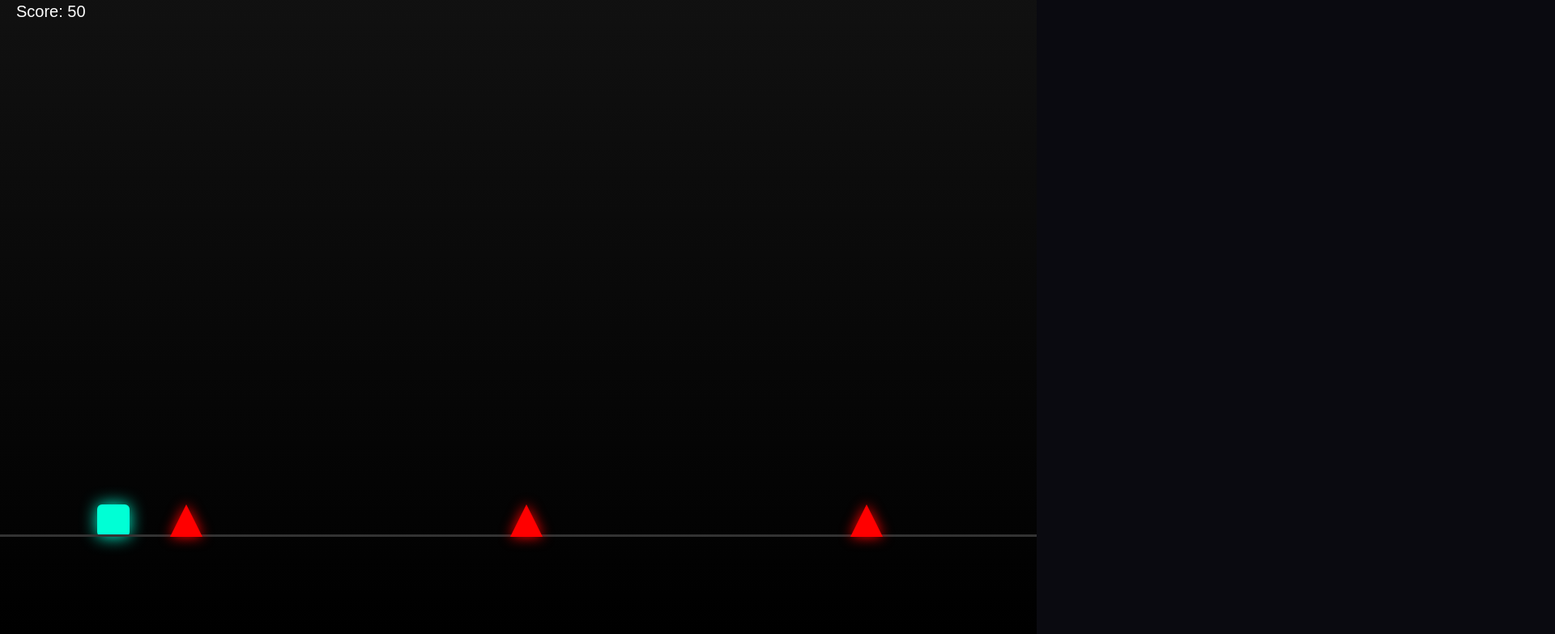
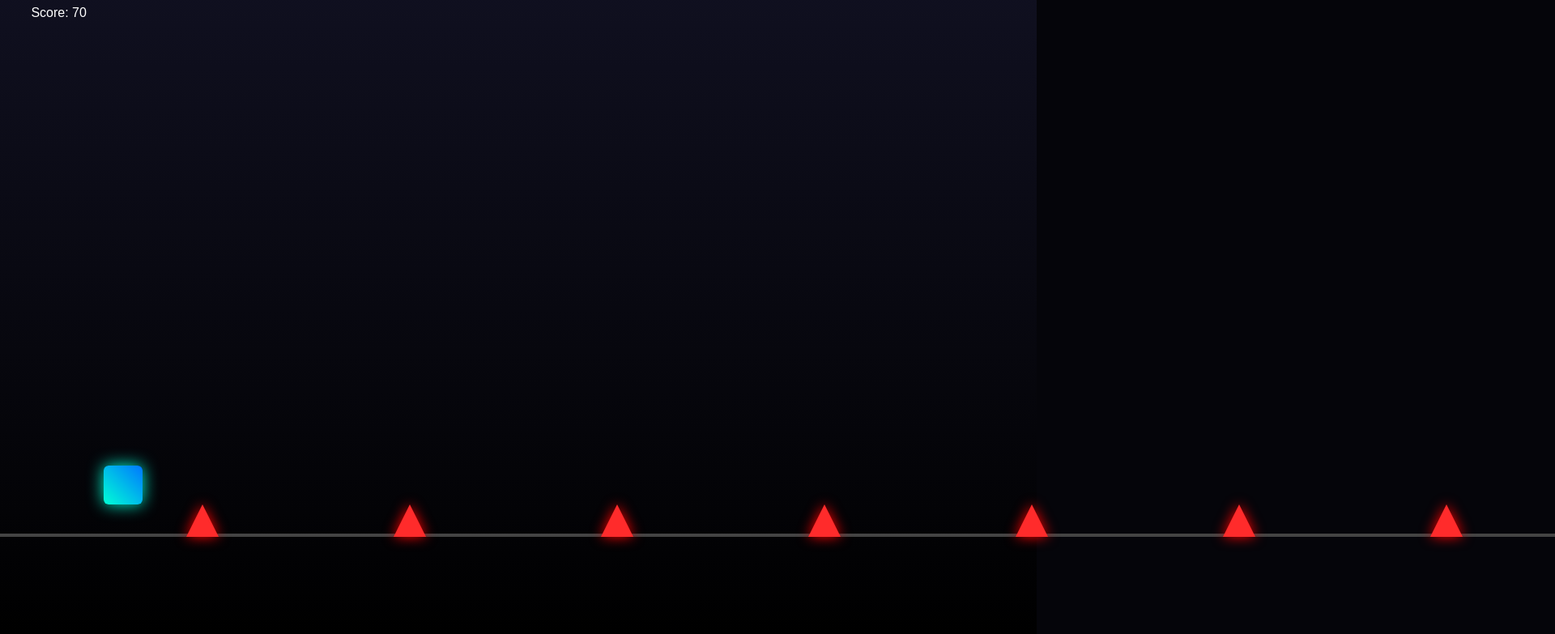
Before and after one commit to Toddynhoffbb/Toddynho, a plain HTML site: page index.html in a window 1280 px wide. Shown: the part 17-800 px from the top of the page at 81% size, 1920 px wide, since content can reach past the window. Drawn offline with Linux system fonts and the light colour scheme.

Commit message:
Update index.html

```diff
--- a/index.html
+++ b/index.html
@@ -2,63 +2,66 @@
 <html lang="pt">
 <head>
 <meta charset="UTF-8">
-<title>Geometry Dash PRO</title>
+<meta name="viewport" content="width=device-width, initial-scale=1.0, user-scalable=no">
+<title>GD Mobile</title>
 
 <style>
 body {
   margin: 0;
   overflow: hidden;
-  background: #0a0a10;
+  background: #05050a;
+  touch-action: none;
   font-family: Arial;
-  color: white;
 }
 
+/* tela do jogo */
 #game {
   position: relative;
   width: 100vw;
   height: 100vh;
-  background: linear-gradient(#111, #000);
-}
-
-/* player */
-#player {
-  width: 40px;
-  height: 40px;
-  background: #00ffd5;
-  position: absolute;
-  bottom: 120px;
-  left: 120px;
-  box-shadow: 0 0 20px #00ffd5;
-  border-radius: 6px;
+  background: linear-gradient(#101020, #000);
 }
 
 /* chão */
 #ground {
   position: absolute;
-  bottom: 120px;
-  width: 100%;
-  height: 3px;
-  background: #333;
+  bottom: 15vh;
+  width: 200%;
+  height: 4px;
+  background: #444;
 }
 
-/* spike */
+/* player (cube neon estilo GD) */
+#player {
+  width: 6vh;
+  height: 6vh;
+  background: linear-gradient(45deg, #00ffd5, #0077ff);
+  position: absolute;
+  left: 10vw;
+  bottom: 20vh;
+  border-radius: 6px;
+  box-shadow: 0 0 20px #00ffd5;
+}
+
+/* spikes */
 .spike {
   width: 0;
   height: 0;
-  border-left: 20px solid transparent;
-  border-right: 20px solid transparent;
-  border-bottom: 40px solid red;
+  border-left: 2.5vh solid transparent;
+  border-right: 2.5vh solid transparent;
+  border-bottom: 5vh solid #ff2b2b;
   position: absolute;
-  bottom: 120px;
-  right: -50px;
+  bottom: 15vh;
   filter: drop-shadow(0 0 8px red);
 }
 
+/* score */
 #score {
   position: absolute;
-  top: 20px;
-  left: 20px;
-  font-size: 20px;
+  top: 3vh;
+  left: 3vw;
+  color: white;
+  font-size: 2vh;
 }
 </style>
 </head>
@@ -76,18 +79,21 @@ body {
 const player = document.getElementById("player");
 const game = document.getElementById("game");
 
+let y = 20;
 let velocity = 0;
 let gravity = 0.7;
-let posY = 120;
 let jumping = false;
 
+let speed = 6;
 let score = 0;
 let gameOver = false;
 
-/* pulo */
+let spikes = [];
+
+/* pulo (TOQUE + SPACE) */
 function jump() {
   if (jumping) return;
-  velocity = 13;
+  velocity = 12;
   jumping = true;
 }
 
@@ -95,60 +101,53 @@ document.addEventListener("keydown", e => {
   if (e.code === "Space") jump();
 });
 
-document.addEventListener("click", jump);
+document.addEventListener("touchstart", jump);
 
 /* física */
 function updatePlayer() {
   velocity -= gravity;
-  posY += velocity;
+  y += velocity;
 
-  if (posY <= 120) {
-    posY = 120;
+  if (y <= 20) {
+    y = 20;
+    velocity = 0;
     jumping = false;
   }
 
-  player.style.bottom = posY + "px";
+  player.style.bottom = y + "vh";
 }
 
-/* spikes */
-function createSpike() {
+/* criar spikes */
+function createSpike(x) {
+  const spike = document.createElement("div");
+  spike.classList.add("spike");
+  spike.style.left = x + "vw";
+  game.appendChild(spike);
+
+  spikes.push({ el: spike, x: x });
+}
+
+/* mapa */
+for (let i = 60; i < 300; i += 20) {
+  createSpike(i);
+}
+
+/* loop do mundo */
+function updateWorld() {
   if (gameOver) return;
 
-  const spike = document.createElement("div");
-  spike.classList.add("spike");
-  game.appendChild(spike);
+  score++;
+  document.getElementById("score").innerText = "Score: " + score;
 
-  let right = -50;
+  spikes.forEach(s => {
+    s.x -= 0.6;
+    s.el.style.left = s.x + "vw";
 
-  function move() {
-    if (gameOver) return;
-
-    right += 6;
-    spike.style.right = right + "px";
-
-    // colisão simples
-    if (
-      right > window.innerWidth - 180 &&
-      right < window.innerWidth - 120 &&
-      posY < 160
-    ) {
+    // colisão simples adaptada mobile
+    if (s.x < 18 && s.x > 10 && y < 25) {
       endGame();
     }
-
-    if (right > window.innerWidth + 50) {
-      spike.remove();
-    }
-  }
-
-  setInterval(move, 20);
-}
-
-/* score */
-function updateScore() {
-  if (!gameOver) {
-    score++;
-    document.getElementById("score").innerText = "Score: " + score;
-  }
+  });
 }
 
 /* game over */
@@ -159,9 +158,8 @@ function endGame() {
 }
 
 /* loops */
-setInterval(updatePlayer, 20);
-setInterval(createSpike, 1400);
-setInterval(updateScore, 100);
+setInterval(updatePlayer, 16);
+setInterval(updateWorld, 16);
 
 </script>
 
```
